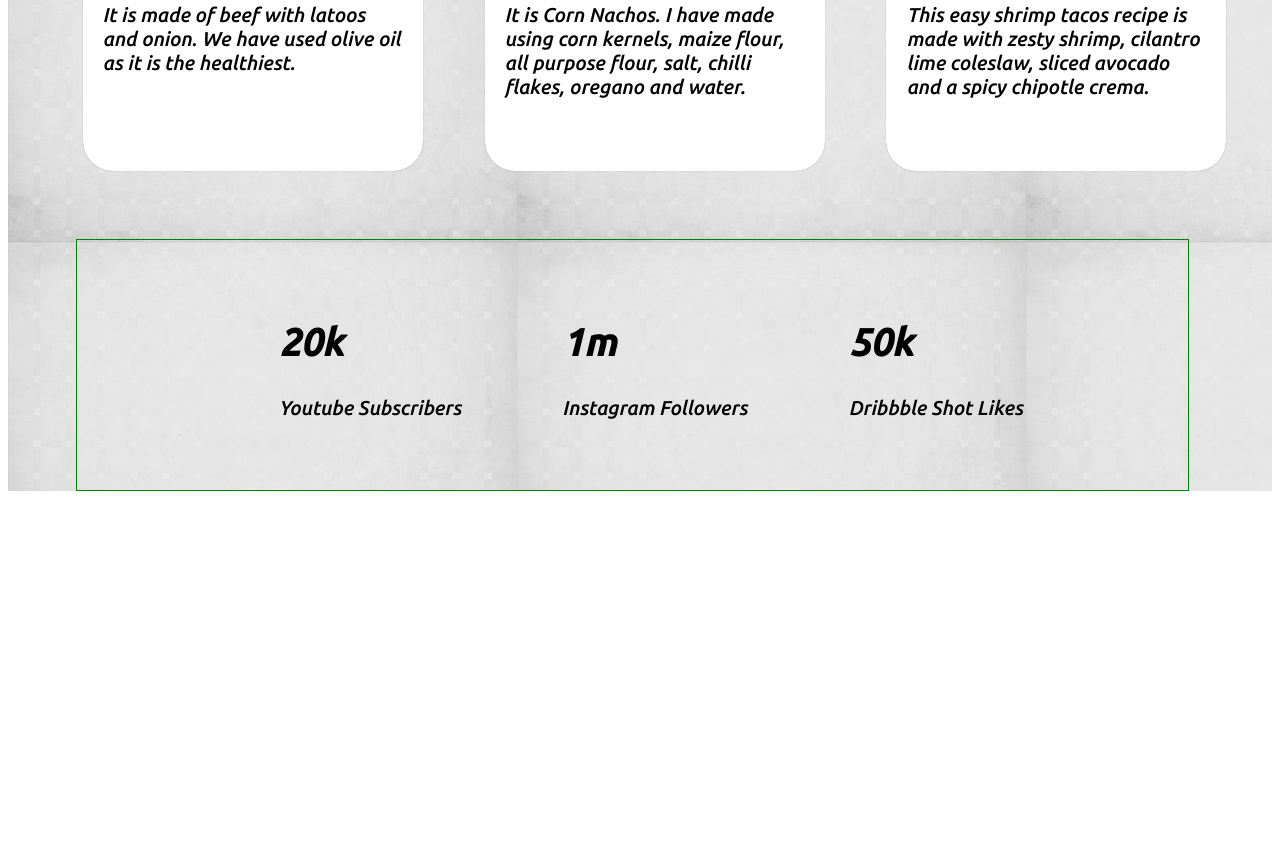
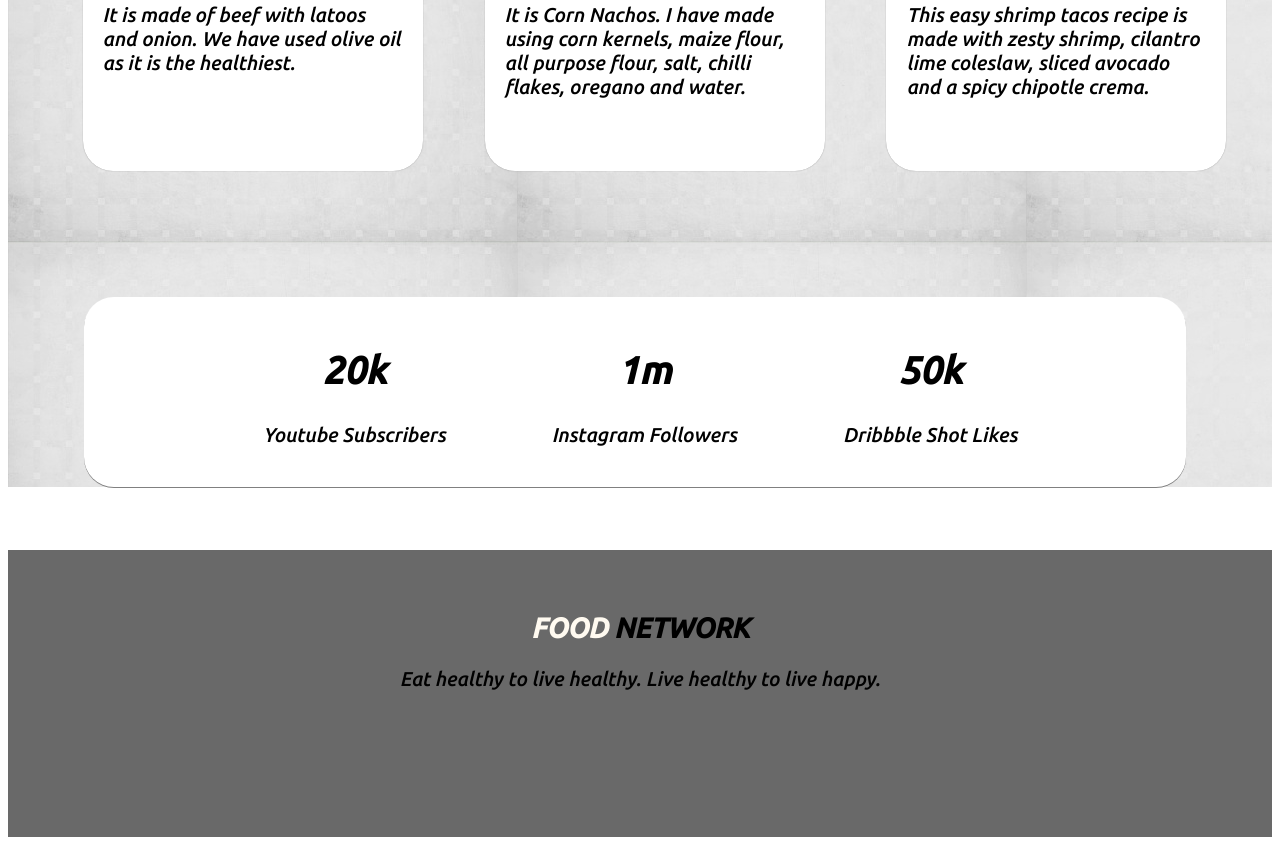
Before and after one commit to mahir077/food-network-main, a plain HTML site: page index.html in a window 1280 px wide. Shown: the part 1594-2439 px from the top of the page. Before the commit the page ends 2153 px from the top, so only its background shows below. Drawn offline with Linux system fonts and the light colour scheme.

Commit message:
bottom part

```diff
--- a/index.html
+++ b/index.html
@@ -103,6 +103,11 @@
 
 
     </section>
+    <section class="bottom-part">
+        <h2><span id="bottom-header">FOOD</span> NETWORK</h2>
+        <p>Eat healthy to live healthy. Live healthy to live happy.</p>
+
+    </section>
 
 </body>
 
--- a/style.css
+++ b/style.css
@@ -1,7 +1,6 @@
 h1
 {font-family: 'Ubuntu', sans-serif;
 font-size:38px;
-display: flex;
 
 }
 
@@ -84,9 +83,9 @@
              border-radius:40px;
              font-weight: 300;
 }
-.third-part{ text-align: center;
+.third-part{ text-align:center;
     margin-top: 8%;
-    padding-left: 25%;
+    padding-left: 30%;
     padding-right: 25%;
 
 }
@@ -160,11 +159,19 @@
 
 }
 .channel-likes{ display:flex;
-                text-decoration: gray;
-                width: 80%;
-                border: 1px solid green;
-                padding: 50px;
-                margin: 68px;
+                width:20%;
+                border-style:none 10px black;
+                margin-left: 6%;
+                margin-top: 10%;
+                margin-right: 7%;
+                text-align:center;
+                height: 30%;
+                width: 84%;
+                border-radius: 30px;
+                padding: 20px 20px 20px;
+                background-color: white;
+
+                box-shadow: 0 1px 0 0 gray;
 
 }
 .youtube{ margin-left: 15%;
@@ -177,3 +184,14 @@
 .dribble{ margin-left: 10%;
 
 }
+.bottom-part{ background-color:dimgray;
+              text-align: center;
+              padding-top: 3%;
+              padding-bottom: 10%;
+
+
+}
+#bottom-header{ color:floralwhite;
+
+
+}
```
